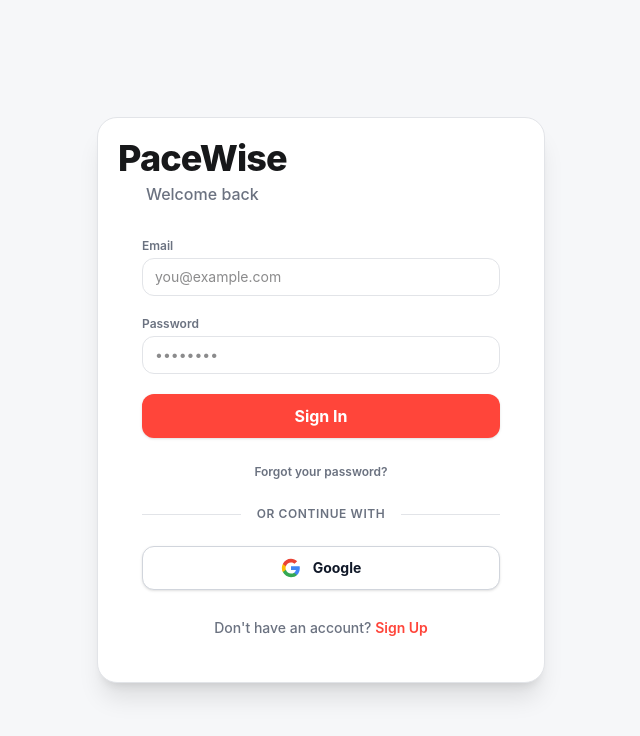
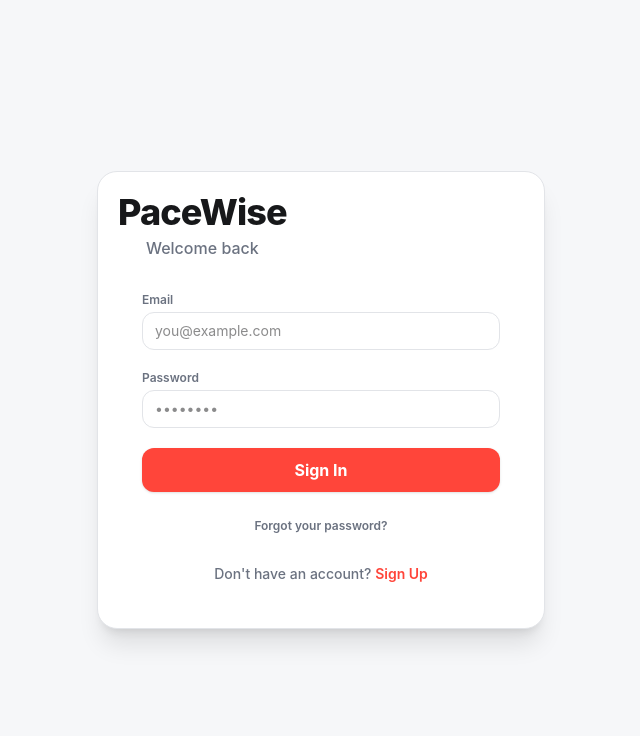
Before and after one commit to abhinavbharti2345/PaceWise, a React (Vite) app: page / in a window 1280 px wide. Shown: the top 736 px of the page, without its empty margins (319-959 px from the left). Built offline with nearby package versions, Linux system fonts and the light colour scheme; no server answers.

Commit message:
feat: implement authentication page with sign in, sign up, and password reset functionality

```diff
--- a/src/pages/Auth.tsx
+++ b/src/pages/Auth.tsx
@@ -8,7 +8,7 @@
 
 export function AuthPage() {
   const navigate = useNavigate();
-  const { user, loading, error, signIn, signUp, signInWithGoogle, resetPassword, clearError } = useAuthStore();
+  const { user, loading, error, signIn, signUp, resetPassword, clearError } = useAuthStore();
 
   const [isSignUp, setIsSignUp] = useState(false);
   const [isResetPassword, setIsResetPassword] = useState(false);
@@ -205,40 +205,12 @@
             </div>
           )}
 
-          {!isResetPassword && (
-            <>
-              <div className="relative flex items-center py-1">
-                <div className="flex-grow border-t border-[var(--color-gray-light)]"></div>
-                <span className="flex-shrink-0 px-4 text-xs font-semibold text-[var(--color-gray-dark)] uppercase tracking-wider">
-                  Or continue with
-                </span>
-                <div className="flex-grow border-t border-[var(--color-gray-light)]"></div>
-              </div>
+          {/*
+            NOTE: Google OAuth is temporarily disabled pending correct redirect_uri configuration
+            in Google Cloud Console. Once configured, restore the Google Sign In UI here.
+            The underlying signInWithGoogle() logic remains intact in useAuthStore.ts.
+          */}
 
-              <Button
-                type="button"
-                className="w-full h-11 font-bold flex items-center justify-center gap-3 border border-gray-300 bg-white text-gray-900 hover:bg-gray-50 focus:ring-2 focus:ring-gray-200 transition-colors shadow-sm rounded-xl cursor-pointer"
-                disabled={isLoading}
-                onClick={async () => {
-                  clearError();
-                  try {
-                    await signInWithGoogle();
-                  } catch {
-                    // Error is handled in store
-                  }
-                }}
-              >
-                <svg viewBox="0 0 24 24" width="20" height="20" xmlns="http://www.w3.org/2000/svg">
-                  <path d="M22.56 12.25c0-.78-.07-1.53-.2-2.25H12v4.26h5.92c-.26 1.37-1.04 2.53-2.21 3.31v2.77h3.57c2.08-1.92 3.28-4.74 3.28-8.09z" fill="#4285F4"/>
-                  <path d="M12 23c2.97 0 5.46-.98 7.28-2.66l-3.57-2.77c-.98.66-2.23 1.06-3.71 1.06-2.86 0-5.29-1.93-6.16-4.53H2.18v2.84C3.99 20.53 7.7 23 12 23z" fill="#34A853"/>
-                  <path d="M5.84 14.09c-.22-.66-.35-1.36-.35-2.09s.13-1.43.35-2.09V7.07H2.18C1.43 8.55 1 10.22 1 12s.43 3.45 1.18 4.93l2.85-2.22.81-.62z" fill="#FBBC05"/>
-                  <path d="M12 5.38c1.62 0 3.06.56 4.21 1.64l3.15-3.15C17.45 2.09 14.97 1 12 1 7.7 1 3.99 3.47 2.18 7.07l3.66 2.84c.87-2.6 3.3-4.53 6.16-4.53z" fill="#EA4335"/>
-                  <path d="M1 1h22v22H1z" fill="none"/>
-                </svg>
-                Google
-              </Button>
-            </>
-          )}
 
           <div className="text-center text-sm pt-2">
             <span className="text-[var(--color-gray-dark)] font-medium">
```
